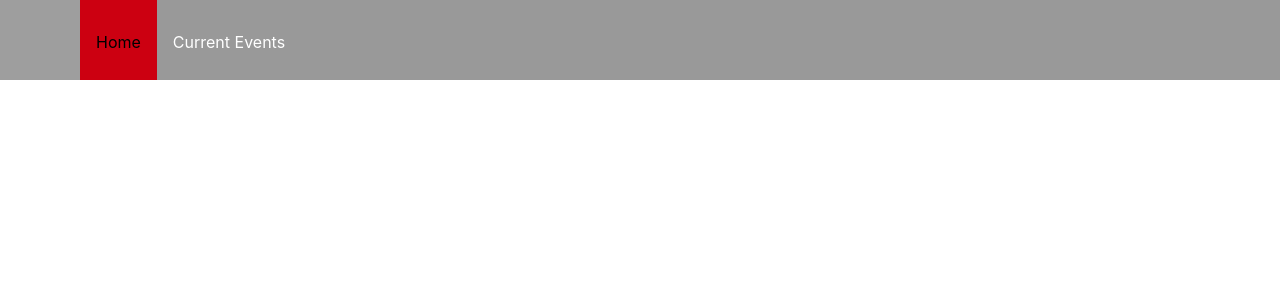
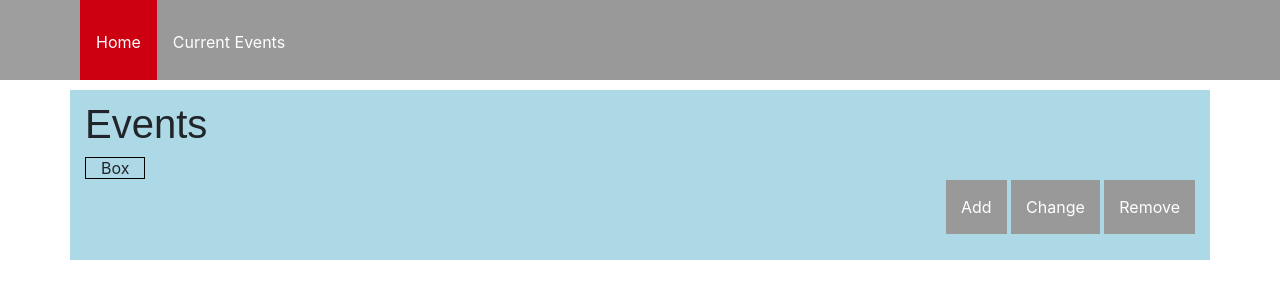
Before and after one commit to awesome121/INFO263-groupProject, a PHP site: page /home_page.php in a window 1280 px wide. Shown: the top 300 px of the page. Run offline with PHP 8.4, Linux system fonts and the light colour scheme; grey boxes are pictures that could not be loaded.

Commit message:
Added buttons and tried to do div's but couldn't figure that out.

```diff
--- a/src/pages/home_page.php
+++ b/src/pages/home_page.php
@@ -14,9 +14,22 @@
     <body>
         <ul>
             <li><img class="logo" src="UC logo.png"></li>
-            <li><a class="active" href="#home_page">Home</a></li>
-            <li><a href="#current_events">Current Events</a></li>
+            <li><a class="active" href="#home_page.php">Home</a></li>
+            <li><a href="#...">Current Events</a></li>
         </ul>
+        <div class = container>
+            <h1>Events</h1>
+            <!-- can't figure out how to make the boxes-->
+            <div1 class=container>Box</div1>
+            <p align="right">
+                <button class="button">Add</button>
+                <button class="button">Change</button>
+                <button class="button">Remove</button>
+            </p>
+
+
+        </div>
+
 
         <!-- Bootstrap JS -->
         <script src="https://code.jquery.com/jquery-3.5.1.slim.min.js" integrity="sha384-DfXdz2htPH0lsSSs5nCTpuj/zy4C+OGpamoFVy38MVBnE+IbbVYUew+OrCXaRkfj" crossorigin="anonymous"></script>
--- a/src/pages/stylesheet.css
+++ b/src/pages/stylesheet.css
@@ -26,15 +26,16 @@ li a{
 }
 li a:hover{
     text-decoration: none;
-    color: white;
+    color: black;
 }
 li a:hover:not(.active){
     background-color: #666666;
+    color: white;
 }
 .active {
     background-color: #CC0011;
     text-decoration: none;
-    color: black;
+    color: white;
 }
 /*logo looks weird may need to take out*/
 .logo{
@@ -43,3 +44,33 @@ li a:hover:not(.active){
     width: 80px;
     height: 80px;
 }
+div{
+    width: 99%;
+    height: 100%;
+    padding: 10px;
+    margin: 10px;
+    background-color: lightblue;
+}
+div1{
+    width: 60%;
+    height: 20%;
+    border: 1px solid black;
+}
+h1{
+    font-family: sans-serif;
+}
+.button{
+    background-color: #999999;
+    border: none;
+    color: white;
+    padding: 15px 15px;
+    text-align: center;
+    text-decoration: none;
+    display: inline-block;
+    font-size: 16px;
+    transition-duration: 0.4s;
+}
+.button:hover {
+    background-color: #CCCCCC;
+    color: white;
+}
```
